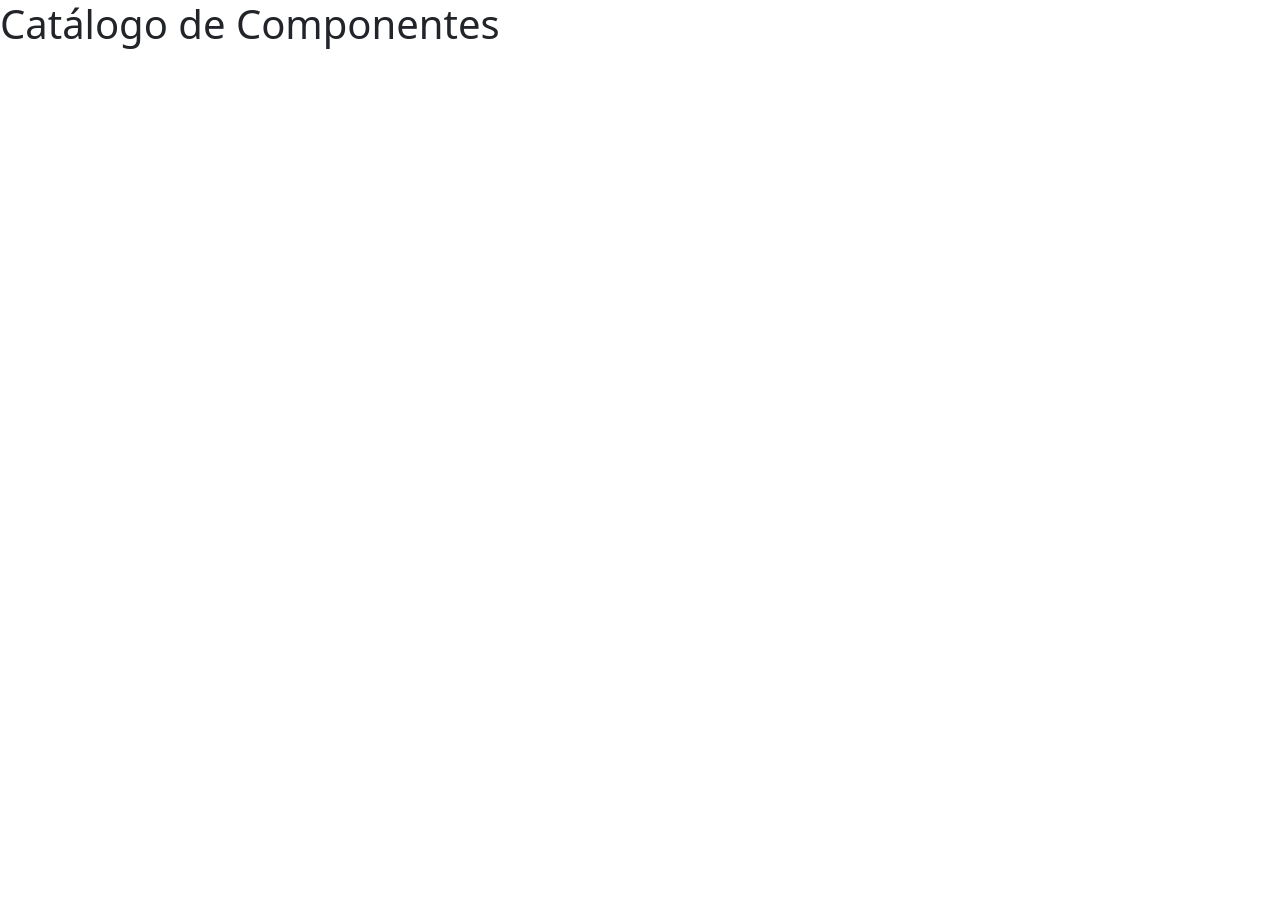
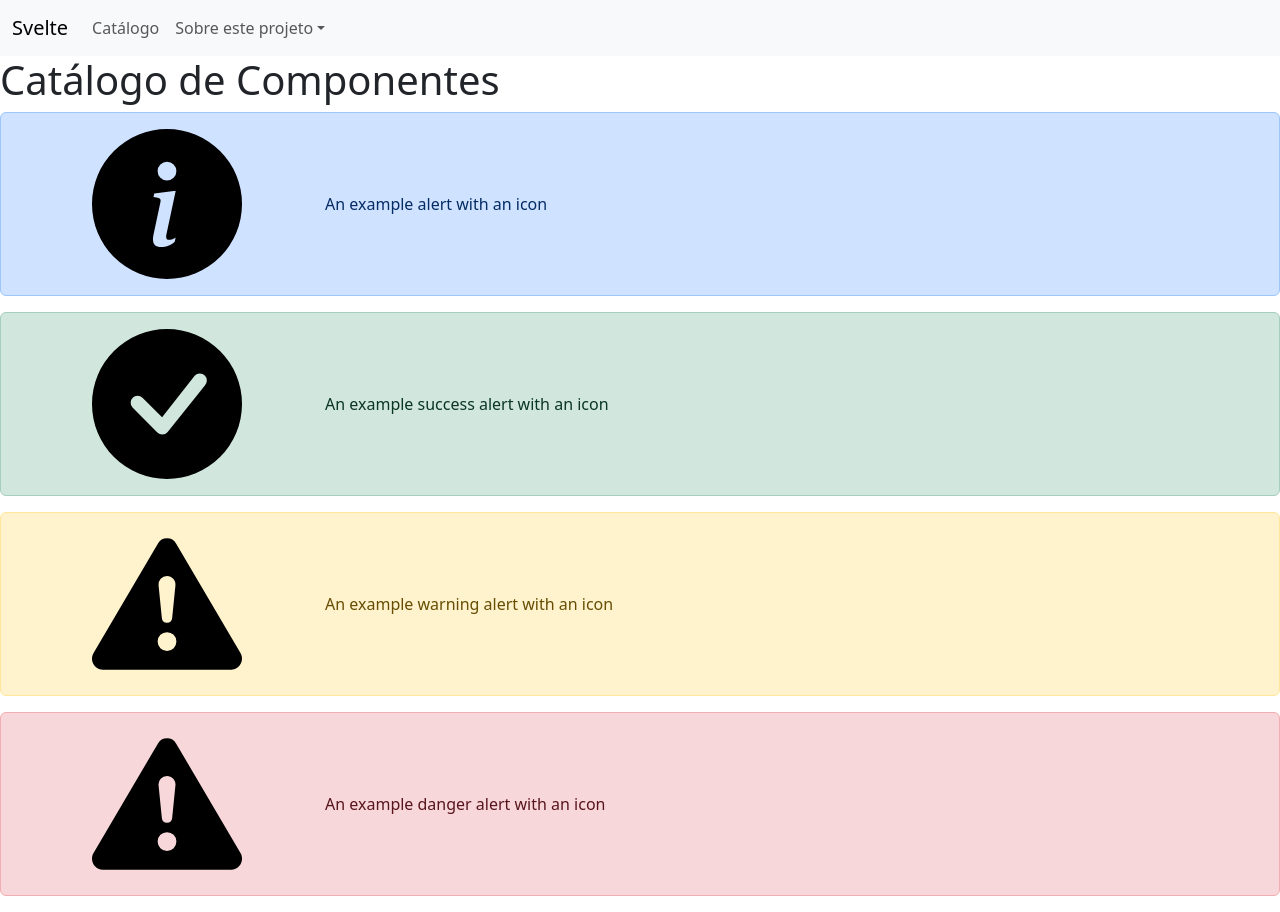
Before and after one commit to MaLopess/svelte-bootstrap, a SvelteKit app: page /catalog in a window 1280 px wide. Before the commit the page ends 800 px from the top, so only its background shows below. Built offline with nearby package versions, Linux system fonts and the light colour scheme.

Commit message:
feat: Alert

```diff
--- /dev/null
+++ b/src/routes/MyHeader.svelte
@@ -0,0 +1,24 @@
+<nav class="navbar navbar-expand-lg bg-body-tertiary">
+    <div class="container-fluid">
+      <a class="navbar-brand" href="/">Svelte</a>
+      <button class="navbar-toggler" type="button" data-bs-toggle="collapse" data-bs-target="#navbarSupportedContent" aria-controls="navbarSupportedContent" aria-expanded="false" aria-label="Toggle navigation">
+        <span class="navbar-toggler-icon"></span>
+      </button>
+      <div class="collapse navbar-collapse" id="navbarSupportedContent">
+        <ul class="navbar-nav me-auto mb-2 mb-lg-0">
+                    <li class="nav-item">
+            <a class="nav-link" href="/catalog">Catálogo</a>
+          </li>
+          <li class="nav-item dropdown">
+            <a class="nav-link dropdown-toggle" href="#" role="button" data-bs-toggle="dropdown" aria-expanded="false">
+              Sobre este projeto
+            </a>
+            <ul class="dropdown-menu">
+              <li><a class="dropdown-item" href="#">Action</a></li>
+              <li><a class="dropdown-item" href="#">Another action</a></li>
+              <li><hr class="dropdown-divider"></li>
+              <li><a class="dropdown-item" href="#">Something else here</a></li>
+            </ul>
+          </li>
+              </div>
+  </nav>
--- a/src/routes/catalog/+page.svelte
+++ b/src/routes/catalog/+page.svelte
@@ -1 +1,42 @@
+<script>
+	  import Header from '../MyHeader.svelte';
+</script>
+<Header></Header>
 <h1>Catálogo de Componentes</h1>
+
+<svg xmlns="http://www.w3.org/2000/svg" style="display: none;">
+	<symbol id="check-circle-fill" viewBox="0 0 16 16">
+	  <path d="M16 8A8 8 0 1 1 0 8a8 8 0 0 1 16 0zm-3.97-3.03a.75.75 0 0 0-1.08.022L7.477 9.417 5.384 7.323a.75.75 0 0 0-1.06 1.06L6.97 11.03a.75.75 0 0 0 1.079-.02l3.992-4.99a.75.75 0 0 0-.01-1.05z"/>
+	</symbol>
+	<symbol id="info-fill" viewBox="0 0 16 16">
+	  <path d="M8 16A8 8 0 1 0 8 0a8 8 0 0 0 0 16zm.93-9.412-1 4.705c-.07.34.029.533.304.533.194 0 .487-.07.686-.246l-.088.416c-.287.346-.92.598-1.465.598-.703 0-1.002-.422-.808-1.319l.738-3.468c.064-.293.006-.399-.287-.47l-.451-.081.082-.381 2.29-.287zM8 5.5a1 1 0 1 1 0-2 1 1 0 0 1 0 2z"/>
+	</symbol>
+	<symbol id="exclamation-triangle-fill" viewBox="0 0 16 16">
+	  <path d="M8.982 1.566a1.13 1.13 0 0 0-1.96 0L.165 13.233c-.457.778.091 1.767.98 1.767h13.713c.889 0 1.438-.99.98-1.767L8.982 1.566zM8 5c.535 0 .954.462.9.995l-.35 3.507a.552.552 0 0 1-1.1 0L7.1 5.995A.905.905 0 0 1 8 5zm.002 6a1 1 0 1 1 0 2 1 1 0 0 1 0-2z"/>
+	</symbol>
+  </svg>
+
+  <div class="alert alert-primary d-flex align-items-center" role="alert">
+	<svg class="bi flex-shrink-0 me-2" role="img" aria-label="Info:"><use xlink:href="#info-fill"/></svg>
+	<div>
+	  An example alert with an icon
+	</div>
+  </div>
+  <div class="alert alert-success d-flex align-items-center" role="alert">
+	<svg class="bi flex-shrink-0 me-2" role="img" aria-label="Success:"><use xlink:href="#check-circle-fill"/></svg>
+	<div>
+	  An example success alert with an icon
+	</div>
+  </div>
+  <div class="alert alert-warning d-flex align-items-center" role="alert">
+	<svg class="bi flex-shrink-0 me-2" role="img" aria-label="Warning:"><use xlink:href="#exclamation-triangle-fill"/></svg>
+	<div>
+	  An example warning alert with an icon
+	</div>
+  </div>
+  <div class="alert alert-danger d-flex align-items-center" role="alert">
+	<svg class="bi flex-shrink-0 me-2" role="img" aria-label="Danger:"><use xlink:href="#exclamation-triangle-fill"/></svg>
+	<div>
+	  An example danger alert with an icon
+	</div>
+  </div>
```
Also changed, not shown: src/routes/+page.svelte (+2 -29 lines).
